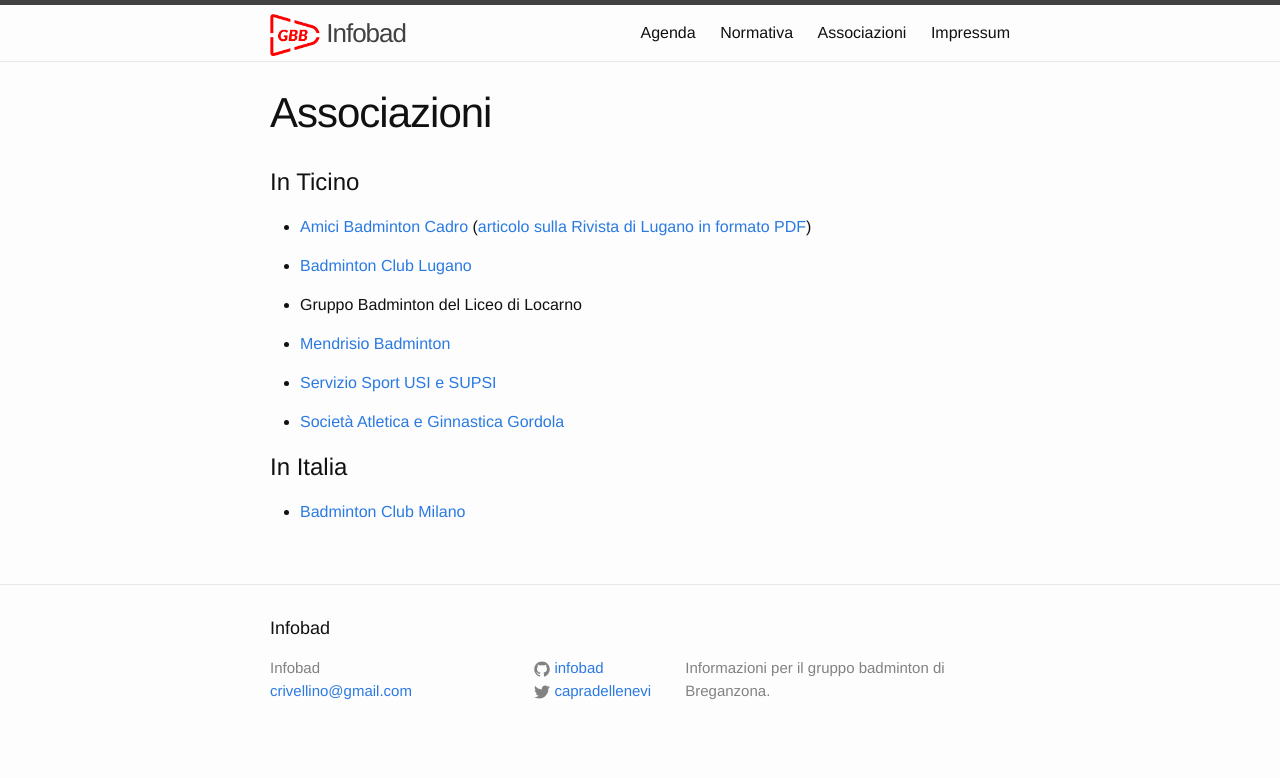
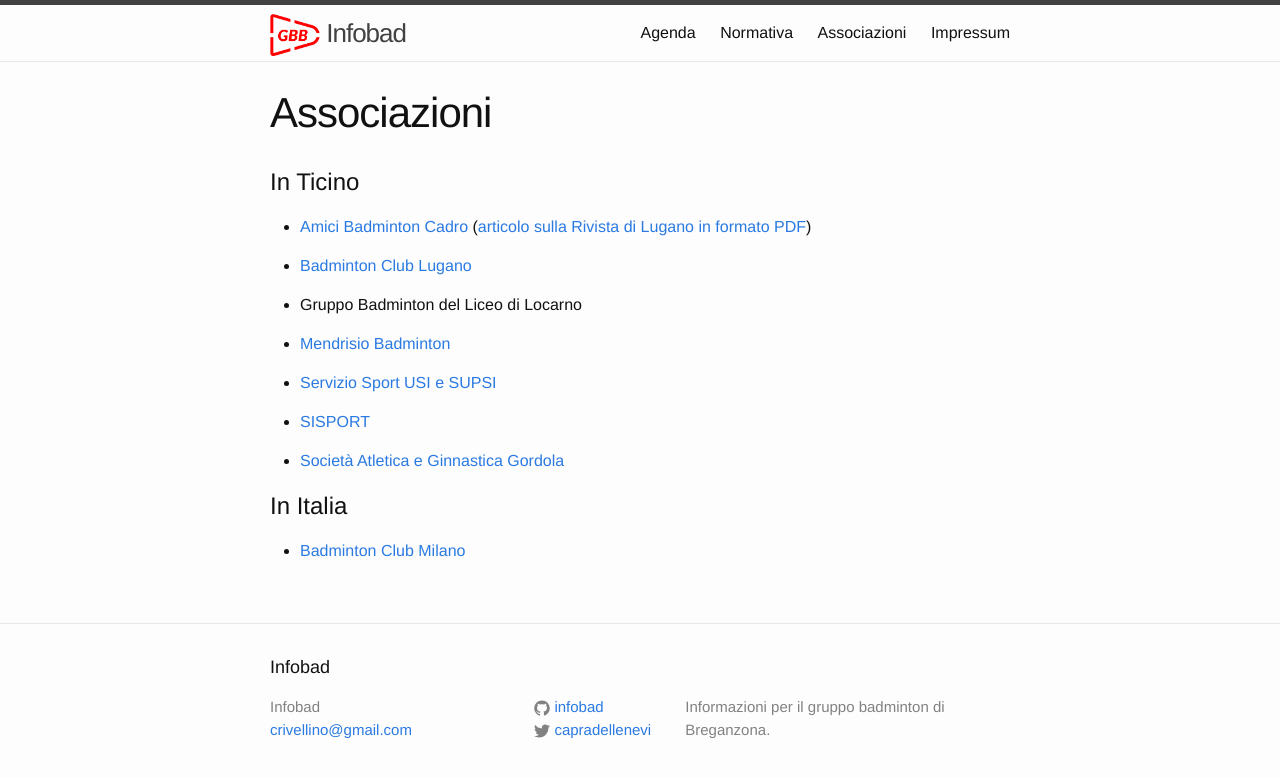
Before and after one commit to infobad/infobad.github.io, a Jekyll site: the page built from clubs.md, in a window 1280 px wide. Shown: the top 778 px of the page. Built offline with Jekyll 4.4.1, drawn with Linux system fonts in a browser that asks for light colours.

Commit message:
Update clubs page

```diff
--- a/clubs.md
+++ b/clubs.md
@@ -8,7 +8,8 @@
 [bcm]: https://www.badminton.it/ "Badminton Club Milano"
 [mb]: http://www.mendrisiobadminton.ch/ "Mendrisio Badminton"
 [sag]: http://www.saggordola.ch/index.php?node=380&lng=1&rif=3e05bad6da "Società Atletica e Ginnastica Gordola"
-[ssu]: https://sport.usi.ch/taxonomy/term/75 "Servizio Sport USI e SUPSI"
+[sis]: https://sisport.ch/badminton/ "SISPORT"
+[ssu]: https://sport.usi.ch/it/abbonamento-sport-di-racchetta "Servizio Sport USI e SUPSI"
 
 # In Ticino #
 
@@ -22,6 +23,8 @@
 
 * [Servizio Sport USI e SUPSI][ssu]
 
+* [SISPORT][sis]
+
 * [Società Atletica e Ginnastica Gordola][sag]
 
 # In Italia #
```
